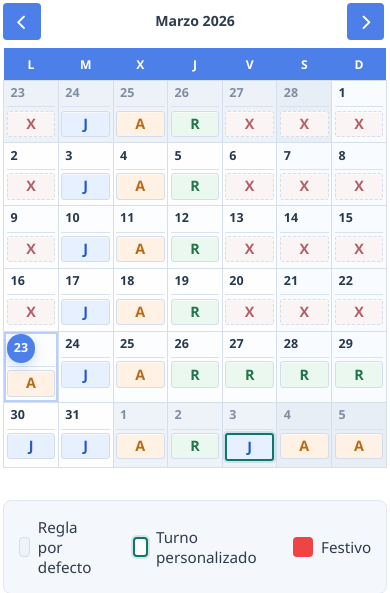
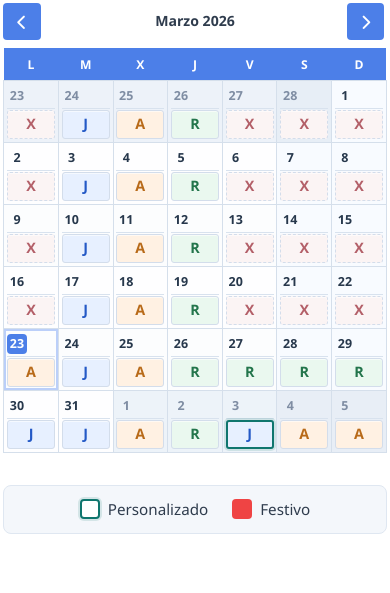
Before and after one commit to rg2011/calendario, a Flask app: page /calendar/2026/3 in a window 390 px wide. Shown: the part 70-663 px from the top of the page. Run offline with Flask 3, Linux system fonts and the light colour scheme; data that the repository does not hold is empty; parts of the project's set-up code (start-up, migrations or seed data) failed here and were passed over.

Commit message:
improve log

```diff
--- a/static/style.css
+++ b/static/style.css
@@ -189,12 +189,19 @@ body {
 
 .calendar-day {
     border: 1px solid var(--grid-border);
-    padding: 0.45rem;
+    padding: 0;
     height: 92px;
     width: calc(100% / 7);
     vertical-align: top;
     transition: background-color 0.3s;
     overflow: hidden;
+}
+
+.day-content {
+    display: grid;
+    grid-template-rows: 2.2rem minmax(0, 1fr);
+    height: 100%;
+    padding: 0.35rem 0.4rem 0.4rem;
 }
 
 .calendar-day.current-month {
@@ -229,11 +236,9 @@ body {
 
 .day-header {
     display: flex;
-    justify-content: space-between;
     align-items: center;
-    min-height: 1.95rem;
-    margin-bottom: 0.2rem;
-    padding-bottom: 0.2rem;
+    justify-content: flex-start;
+    padding: 0;
     border-bottom: 1px solid #d8e2ee;
 }
 
@@ -241,6 +246,10 @@ body {
     appearance: none;
     border: none;
     background: transparent;
+    display: inline-flex;
+    align-items: center;
+    justify-content: center;
+    flex: 0 0 auto;
     font-family: inherit;
     font-weight: bold;
     font-size: 0.9rem;
@@ -248,9 +257,12 @@ body {
     letter-spacing: 0.01em;
     min-width: 1.8rem;
     height: 1.8rem;
-    padding: 0 0.45rem;
-    text-align: left;
+    width: 1.8rem;
+    padding: 0;
+    text-align: center;
     line-height: 1;
+    border-radius: 4px;
+    margin: 0;
 }
 
 .other-month .day-number {
@@ -262,29 +274,13 @@ body {
 }
 
 .calendar-day.today .day-number {
-    display: inline-flex;
-    align-items: center;
-    justify-content: center;
-    min-width: 1.8rem;
-    height: 1.8rem;
-    padding: 0 0.45rem;
-    border-radius: 999px;
     background-color: var(--header-blue);
     color: #fff;
-    box-shadow: 0 4px 12px rgba(37, 99, 235, 0.22);
 }
 
 .calendar-day.holiday .day-number {
-    display: inline-flex;
-    align-items: center;
-    justify-content: center;
-    min-width: 1.8rem;
-    height: 1.8rem;
-    padding: 0 0.45rem;
-    border-radius: 999px;
     background-color: #ef4444;
     color: #fff;
-    box-shadow: 0 4px 12px rgba(239, 68, 68, 0.22);
 }
 
 .day-number:focus-visible {
@@ -294,13 +290,17 @@ body {
 
 .calendar-day.today.holiday .day-number {
     background: linear-gradient(135deg, var(--header-blue) 0%, #ef4444 100%);
-    box-shadow: 0 0 0 2px rgba(255, 255, 255, 0.85), 0 6px 14px rgba(37, 99, 235, 0.24);
 }
 
 .day-person {
+    display: flex;
+    align-items: center;
+    justify-content: center;
+    width: 100%;
+    justify-self: stretch;
     text-align: center;
-    padding: 0.35rem 0.3rem;
-    margin: 0.2rem 0;
+    padding: 0.5rem 0.3rem;
+    margin: 0.12rem 0 0;
     border-radius: 8px;
     background-color: var(--surface-muted);
     color: var(--text-main);
@@ -549,7 +549,6 @@ body {
 
     .calendar-day {
         height: 82px;
-        padding: 0.35rem;
     }
 }
 
@@ -622,25 +621,26 @@ body {
     }
 
     .calendar-day {
-        padding: 0.2rem;
         height: 66px;
+    }
+
+    .day-content {
+        grid-template-rows: 1.75rem minmax(0, 1fr);
+        padding: 0.28rem 0.24rem 0.24rem;
     }
 
     .day-number {
         font-size: 0.78rem;
         min-width: 1.45rem;
+        width: 1.45rem;
         height: 1.45rem;
-        padding: 0 0.35rem;
-    }
-
-    .day-header {
-        min-height: 1.6rem;
     }
 
     .day-person {
-        padding: 0.25rem 0.15rem;
+        padding: 0.38rem 0.15rem;
         font-size: 0.84rem;
         border-radius: 3px;
+        margin: 0.08rem 0 0;
     }
 
     .person-name-short {
@@ -698,12 +698,17 @@ body {
 
     .calendar-day {
         height: 62px;
-        padding: 0.15rem;
+    }
+
+    .day-content {
+        grid-template-rows: 1.55rem minmax(0, 1fr);
+        padding: 0.22rem 0.18rem 0.18rem;
     }
 
     .day-person {
-        padding: 0.2rem 0.1rem;
+        padding: 0.32rem 0.1rem;
         font-size: 0.8rem;
+        margin: 0.06rem 0 0;
     }
 
     .person-name-short {
@@ -712,12 +717,8 @@ body {
 
     .day-number {
         min-width: 1.25rem;
+        width: 1.25rem;
         height: 1.25rem;
-        padding: 0 0.25rem;
-    }
-
-    .day-header {
-        min-height: 1.35rem;
     }
 }
 
@@ -741,9 +742,9 @@ body {
 /* Legend */
 .legend {
     display: flex;
-    gap: 2rem;
+    gap: 1.5rem;
     justify-content: center;
-    padding: 1rem;
+    padding: 0.85rem 1rem;
     background-color: var(--surface-muted);
     border-radius: 8px;
     border: 1px solid #dfe7f1;
@@ -761,9 +762,7 @@ body {
     display: inline-block;
     width: 20px;
     height: 20px;
-    background-color: var(--surface-alt);
     border-radius: 4px;
-    border: 1px solid var(--default-border);
 }
 
 .legend-box.custom {
@@ -946,14 +945,17 @@ body {
         box-shadow: inset 0 0 0 2px rgba(96, 165, 250, 0.32);
     }
 
+    .calendar-day.today .day-number {
+        background-color: #3b82f6;
+        color: #eff6ff;
+    }
+
     .calendar-day.holiday .day-number {
         background-color: #f87171;
-        box-shadow: 0 4px 12px rgba(248, 113, 113, 0.2);
     }
 
     .calendar-day.today.holiday .day-number {
         background: linear-gradient(135deg, #60a5fa 0%, #f87171 100%);
-        box-shadow: 0 0 0 2px rgba(15, 23, 42, 0.9), 0 6px 14px rgba(96, 165, 250, 0.22);
     }
 
     .day-header {
--- a/templates/calendar.html
+++ b/templates/calendar.html
@@ -5,12 +5,12 @@
 {% block content %}
 <div class="calendar-container">
     <div class="calendar-header">
-        <a href="{{ prev_url }}" class="btn btn-nav btn-nav-prev" aria-label="Mes anterior">
+        <a href="{{ prev_url }}" class="btn btn-nav" aria-label="Mes anterior">
             <span class="nav-label-full">← Anterior</span>
             <span class="nav-label-short" aria-hidden="true"><i class="fa-solid fa-chevron-left"></i></span>
         </a>
         <h2 class="month-title">{{ month_name }} {{ year }}</h2>
-        <a href="{{ next_url }}" class="btn btn-nav btn-nav-next" aria-label="Mes siguiente">
+        <a href="{{ next_url }}" class="btn btn-nav" aria-label="Mes siguiente">
             <span class="nav-label-full">Siguiente →</span>
             <span class="nav-label-short" aria-hidden="true"><i class="fa-solid fa-chevron-right"></i></span>
         </a>
@@ -34,6 +34,7 @@
                 <td class="calendar-day {% if day.month_type == 'current' %}current-month{% else %}other-month{% endif %} {% if loop.index0 >= 5 %}weekend-day{% endif %} {% if day.is_today and day.month_type == 'current' %}today{% endif %} {% if day.is_holiday %}holiday{% endif %}"
                     data-date="{{ day.date.isoformat() }}"
                     {% if day.holiday_name %}title="{{ day.holiday_name }}"{% endif %}>
+                    <div class="day-content">
                         <div class="day-header">
                             <button
                                 type="button"
@@ -55,6 +56,7 @@
                                 {% if day.person == 'Ana' %}A{% elif day.person == 'Juanmi' %}J{% elif day.person == 'Rafa' %}R{% else %}X{% endif %}
                             </span>
                         </div>
+                    </div>
                 </td>
                 {% endfor %}
             </tr>
@@ -64,10 +66,7 @@
 
     <div class="legend">
         <div class="legend-item">
-            <span class="legend-box"></span> Regla por defecto
-        </div>
-        <div class="legend-item">
-            <span class="legend-box custom"></span> Turno personalizado
+            <span class="legend-box custom"></span> Personalizado
         </div>
         <div class="legend-item">
             <span class="legend-box holiday"></span> Festivo
@@ -75,7 +74,7 @@
     </div>
 
     <!-- Modal para seleccionar persona -->
-    <div id="shiftModal" class="shift-modal" style="display: none;">
+    <div id="shiftModal" class="shift-modal">
         <div class="shift-modal-content">
             <div class="shift-modal-header">
                 <div>
@@ -94,7 +93,7 @@
         </div>
     </div>
 
-    <div id="holidayModal" class="shift-modal" style="display: none;">
+    <div id="holidayModal" class="shift-modal">
         <div class="shift-modal-content holiday-modal-content">
             <div class="shift-modal-header">
                 <div>
```
Also changed, not shown: instance/calendar.db. Lines whose indentation alone changed are shown as unchanged.
